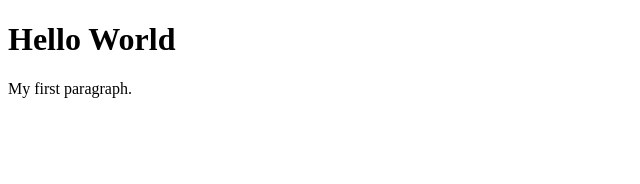
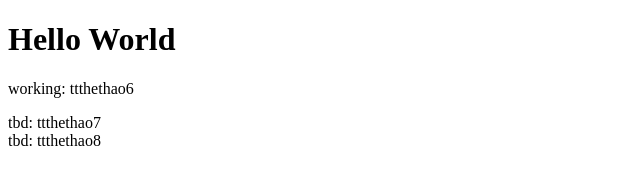
Before and after one commit to thcoban/thtt, a plain HTML site: page src/index.html in a window 1280 px wide. Shown: the whole page, without its empty margins (0-640 px from the left). Drawn offline with Linux system fonts and the light colour scheme.

Commit message:
Update index.html

```diff
--- a/src/index.html
+++ b/src/index.html
@@ -3,7 +3,10 @@
 <body>
 
 <h1>Hello World</h1>
-<p>My first paragraph.</p>
+<p>working: ttthethao6</p>
+
+tbd: ttthethao7 <br/>
+tbd: ttthethao8
 
 </body>
 </html>
```
